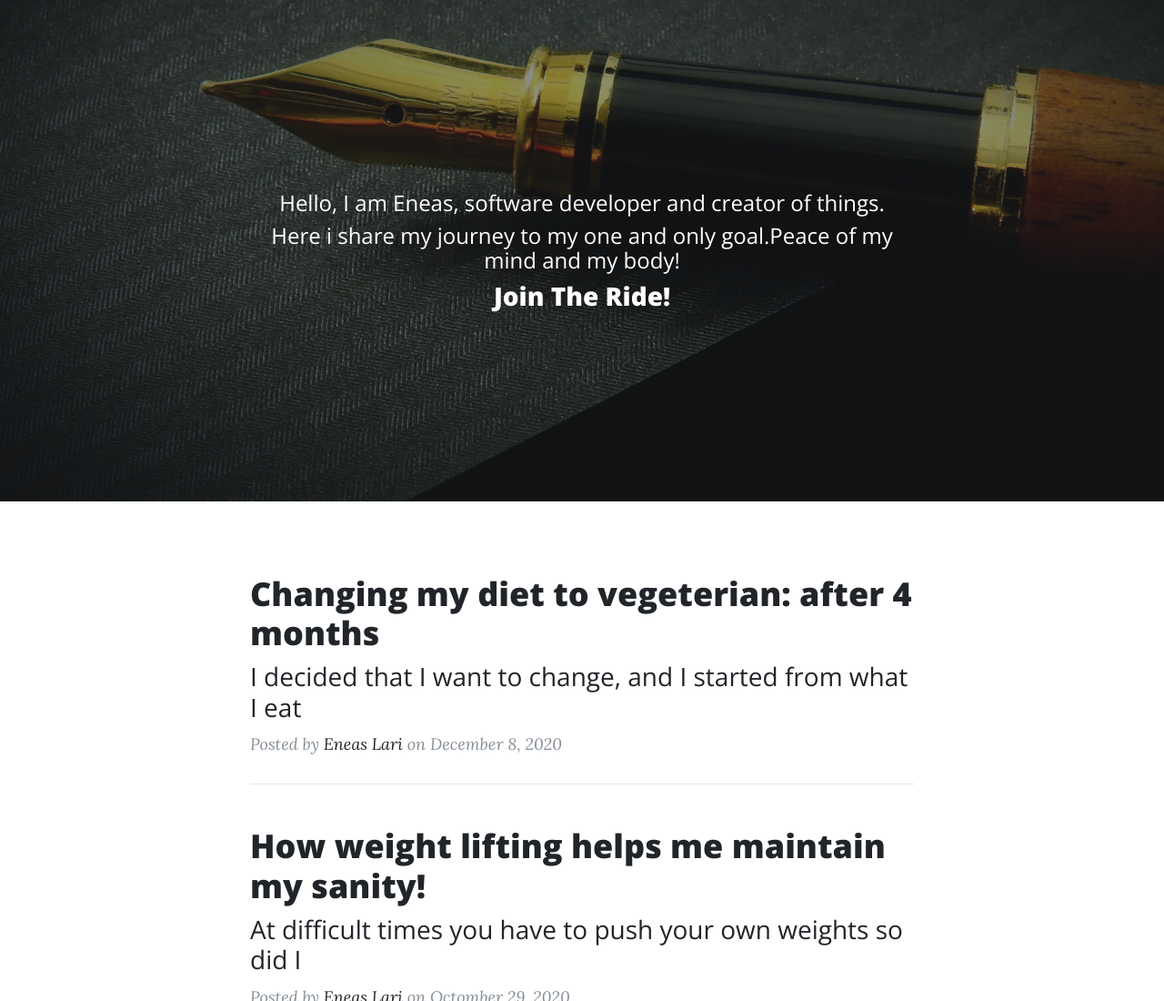
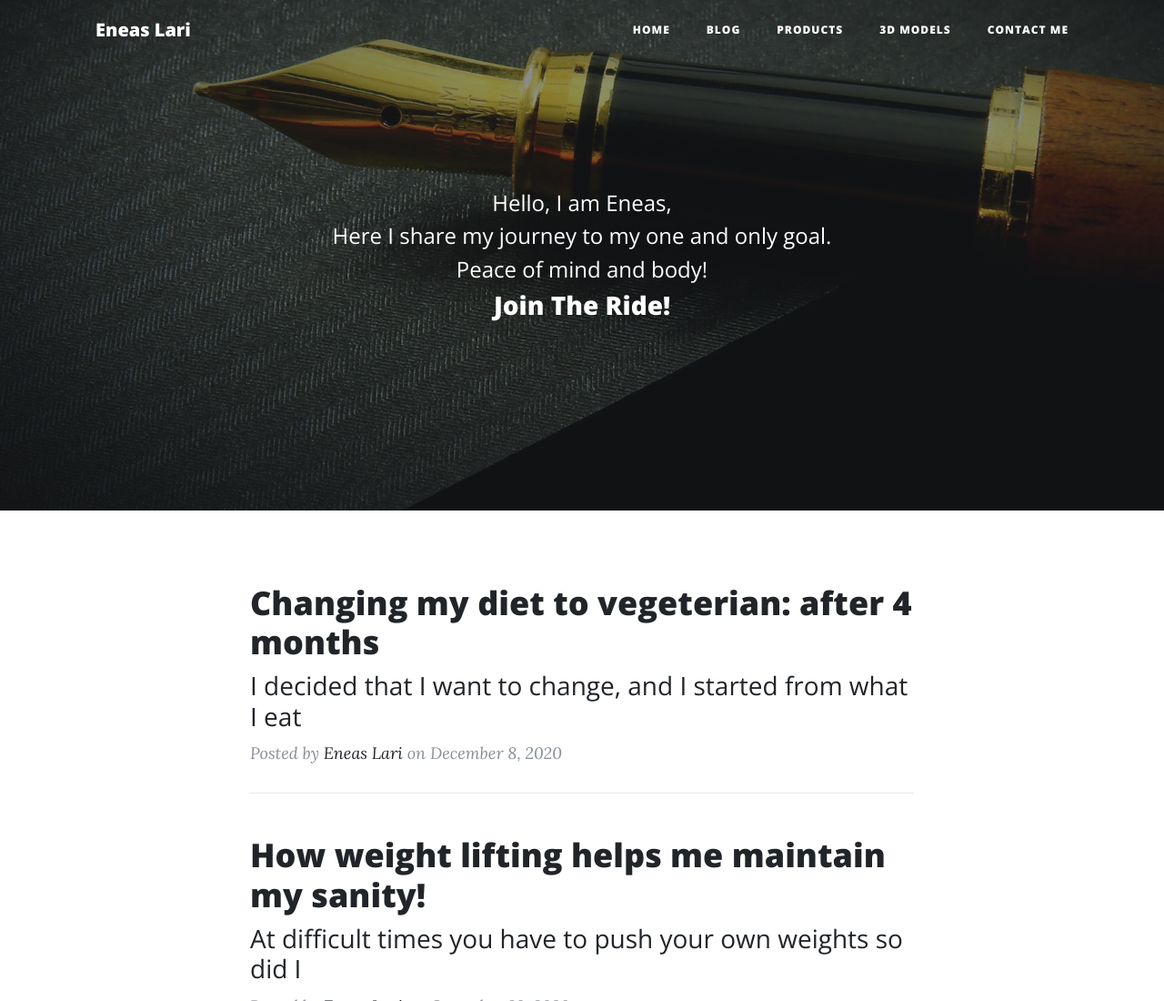
Before and after one commit to EneasLari/blog, a plain HTML site: page index.html in a window 1280 px wide. Shown: the top 1100 px of the page at 91% size. Drawn offline with nearby package versions, Linux system fonts and the light colour scheme.

Commit message:
adding navbar

```diff
--- a/index.html
+++ b/index.html
@@ -44,34 +44,38 @@
 <body>
 
   <!-- Navigation -->
-  <!-- <nav class="navbar navbar-expand-lg navbar-light fixed-top" id="mainNav">
-    <div class="container">
-      <a class="navbar-brand" href="index.html">Eneas Lari</a>
-      <button class="navbar-toggler navbar-toggler-right" type="button" data-toggle="collapse" data-target="#navbarResponsive" aria-controls="navbarResponsive" aria-expanded="false" aria-label="Toggle navigation">
+  <nav class="navbar navbar-expand-lg navbar-light fixed-top" id="mainNav">
+    <div class="container fromLeft">
+      <a class="navbar-brand" href="https://eneaslari.github.io/">Eneas Lari</a>
+      <button class="navbar-toggler navbar-toggler-right" type="button" data-toggle="collapse"
+        data-target="#navbarResponsive" aria-controls="navbarResponsive" aria-expanded="false"
+        aria-label="Toggle navigation">
         Menu
         <i class="fas fa-bars"></i>
       </button>
+
       <div class="collapse navbar-collapse" id="navbarResponsive">
         <ul class="navbar-nav ml-auto">
           <li class="nav-item">
             <a class="nav-link" href="index.html">Home</a>
           </li>
-         <li class="nav-item">
-            <a class="nav-link" href="about.html">Goals</a>
+          <li class="nav-item">
+            <a class="nav-link" href="https://eneaslari.github.io/blog">Blog</a>
           </li>
           <li class="nav-item">
-            <a class="nav-link" href="post.html">Independence</a>
+            <a class="nav-link" href="https://eneaslari.github.io/notready.html">Products</a>
           </li>
           <li class="nav-item">
-            <a class="nav-link" href="contact.html">Game Dev</a>
+            <a class="nav-link" href="https://eneaslari.github.io/3dmodels.html">3D Models</a>
           </li>
           <li class="nav-item">
-            <a class="nav-link" href="contact.html">LifeStyle</a>
+            <a class="nav-link" href="https://eneaslari.github.io/contact.html">Contact me</a>
           </li>
         </ul>
       </div>
+
     </div>
-  </nav> -->
+  </nav>
 
   <!-- Page Header -->
   <header class="masthead" style="background-image: url('img/home-bg.jpg')">
@@ -80,9 +84,8 @@
       <div class="row">
         <div class="col-lg-8 col-md-10 mx-auto">
           <div class="site-heading">
-            <span class="subheading">Hello, I am Eneas, software developer and creator of things.</span>
-            <span class="subheading">Here i share my journey to my one and only goal.Peace of my mind and my
-              body!</span>
+            <span class="subheading">Hello, I am Eneas,</span>
+            <span class="subheading">Here I share my journey to my one and only goal.</span><span class="subheading">Peace of mind and body!</span>
             <span class="subheading">
               <h3>Join The Ride!</h3>
             </span>
```
Also changed, not shown: posts/post1.html (+1 -1 lines), posts/post2.html (+1 -1 lines), posts/post3.html (+1 -1 lines), posts/post4.html (+1 -1 lines), posts/post5.html (+1 -1 lines).
